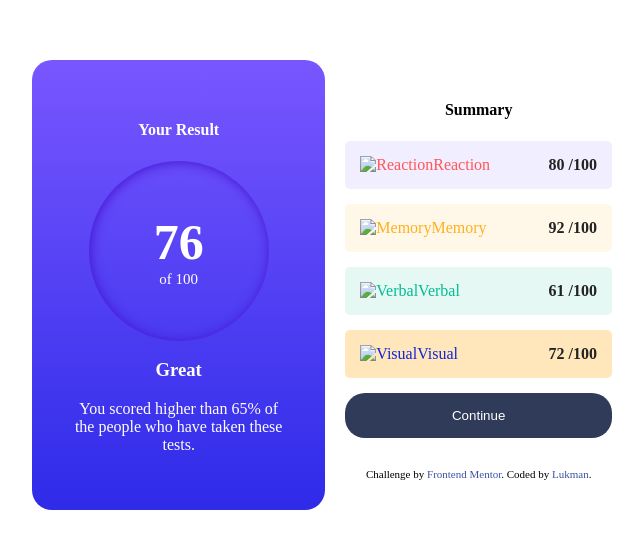
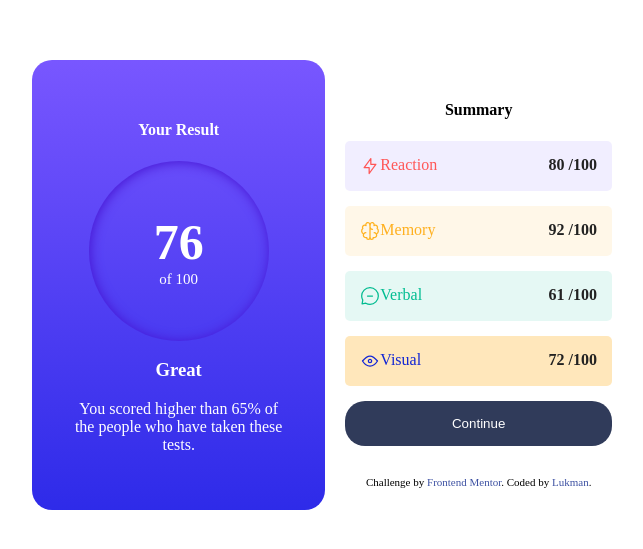
Before and after one commit to lukman8840/Results-summary-component-, a plain HTML site: page index.html in a window 1280 px wide. Shown: the part 123-672 px from the top of the page, without its empty margins (308-951 px from the left). Drawn offline with Linux system fonts and the light colour scheme.

Commit message:
Update index.html

```diff
--- a/index.html
+++ b/index.html
@@ -27,28 +27,28 @@
       <div class="scores">
         <div class="score-reaction">
           <div class="score-con">
-            <img src="images/icon-reaction.svg" alt="Reaction">
+            <img src="icon-reaction.svg" alt="Reaction">
             <span>Reaction</span>
           </div>
           <span class="black">80 /<span class="gray">100</span></span>
         </div>
         <div class="score-memory">
           <div class="score-con">
-            <img src="images/icon-memory.svg" alt="Memory">
+            <img src="icon-memory.svg" alt="Memory">
             <span>Memory</span>
           </div>
           <span class="black">92 /<span class="gray">100</span></span>
         </div>
         <div class="score-verbal">
           <div class="score-con">
-            <img src="images/icon-verbal.svg" alt="Verbal">
+            <img src="icon-verbal.svg" alt="Verbal">
             <span>Verbal</span>
           </div>
           <span class="black">61 /<span class="gray">100</span></span>
         </div>
         <div class="score-visual">
           <div class="score-con">
-            <img src="images/icon-visual.svg" alt="Visual">
+            <img src="icon-visual.svg" alt="Visual">
             <span>Visual</span>
           </div>
           <span class="black">72 /<span class="gray">100</span></span>
```
